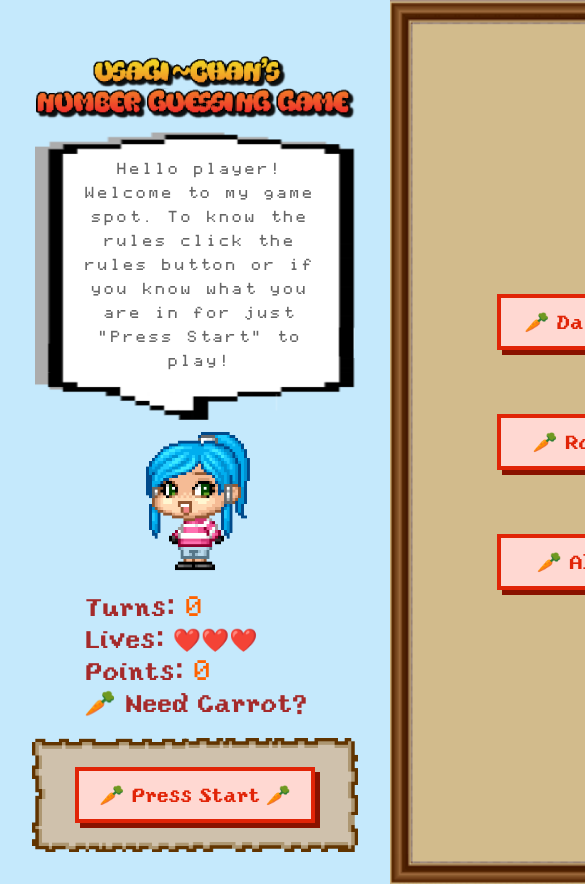
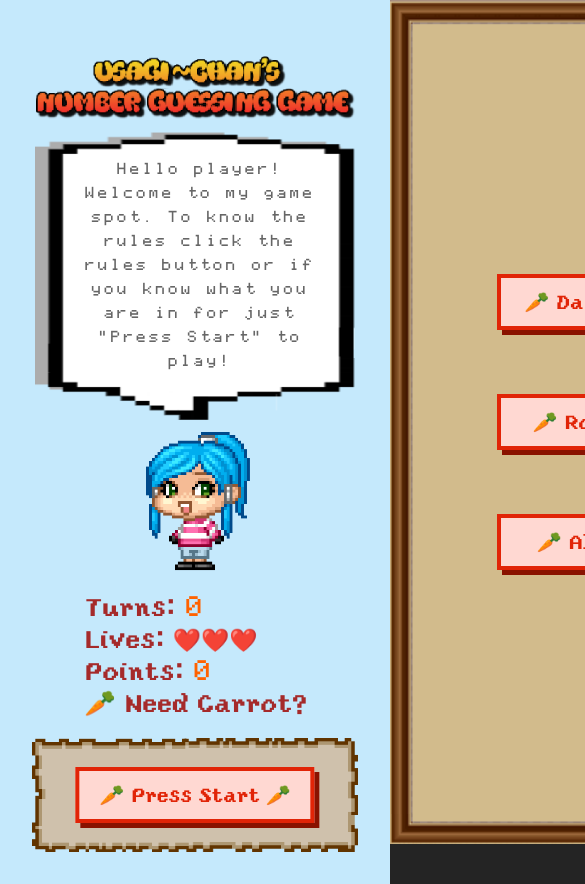
Before and after one commit to Blankscreen-exe/Usagi-chans-number-guessing-game, a React (Vite) app: page / in a window 390 px wide. Shown: the top 884 px of the page, 585 px wide, since content can reach past the window. Before the commit the page ends 844 px from the top, so only its background shows below. Built offline with nearby package versions, Linux system fonts and the light colour scheme; some icons are missing.

Commit message:
Fix bug with overflowing content on responsive

```diff
--- a/index.html
+++ b/index.html
@@ -4,7 +4,7 @@
 <head>
   <meta charset="UTF-8" />
   <link rel="icon" href="/src/assets/favicon.png" />
-  <meta name="viewport" content="width=device-width, initial-scale=1.0" />
+  <meta name="viewport" content="width=device-width, initial-scale=1.0, minimum-scale=1.0" />
 
   <link rel="preconnect" href="https://fonts.googleapis.com">
   <link rel="preconnect" href="https://fonts.gstatic.com" crossorigin>
--- a/src/components/IObox.jsx
+++ b/src/components/IObox.jsx
@@ -82,7 +82,7 @@ export default function IObox(props) {
     return (
         <div className="relative text-[15pt]">
             <img src={titlebg} />
-            <div className="absolute top-1/2 left-1/2 min-w-[800px] -translate-1/2 text-center">
+            <div className="absolute top-1/2 left-1/2 min-w-max md:min-w-[800px] -translate-1/2 text-center">
                 {ioToShow}
             </div>
         </div>
--- a/src/index.css
+++ b/src/index.css
@@ -58,7 +58,7 @@
 }
 
 body {
-  @apply m-0 flex place-items-center min-w-80 min-h-screen bg-[#c5e9fc] overflow-x-hidden fixed;
+  @apply m-0 flex place-items-center min-w-80 min-h-screen bg-[#c5e9fc] overflow-x-hidden;
 }
 
 a {
```
